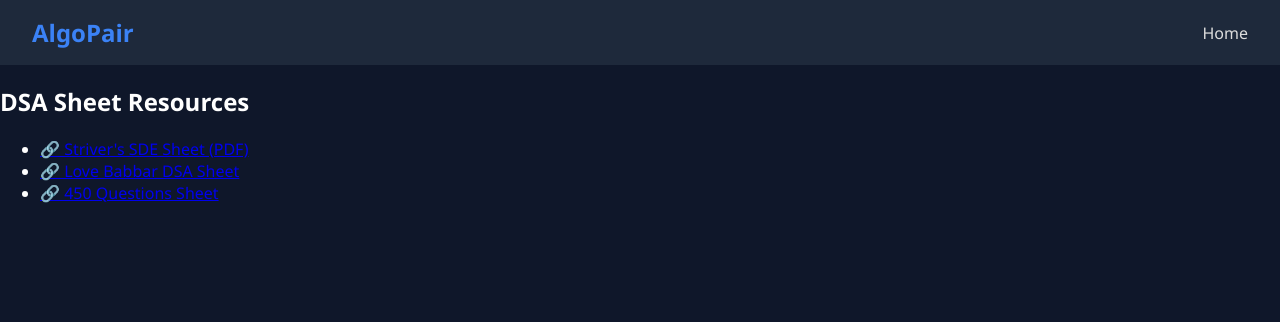
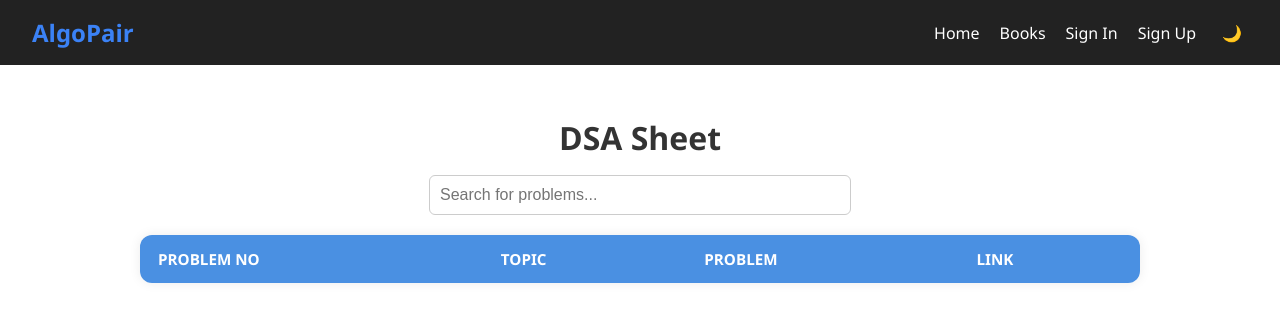
Before and after one commit to ayushisharma-05/AlgoPair, a plain HTML site: page dsa.html in a window 1280 px wide. Drawn offline with Linux system fonts and the light colour scheme.

Commit message:
Add files via upload

```diff
--- a/dsa.html
+++ b/dsa.html
@@ -1,24 +1,200 @@
 <!DOCTYPE html>
-<html>
+<html lang="en">
 <head>
+  <meta charset="UTF-8" />
+  <meta name="viewport" content="width=device-width, initial-scale=1.0"/>
   <title>DSA Sheets - AlgoPair</title>
   <link rel="stylesheet" href="style.css" />
+  <style>
+    body {
+      font-family: 'Segoe UI', Tahoma, Geneva, Verdana, sans-serif;
+      margin: 0;
+      background-color: #fff;
+      color: #333;
+      transition: background-color 0.3s ease, color 0.3s ease;
+    }
+
+    .navbar {
+      display: flex;
+      justify-content: space-between;
+      align-items: center;
+      background-color: #222;
+      padding: 1rem 2rem;
+      color: #fff;
+    }
+
+    .logo {
+      font-size: 1.5rem;
+      font-weight: bold;
+    }
+
+    .nav-links {
+      list-style: none;
+      display: flex;
+      gap: 20px;
+    }
+
+    .nav-links li a, .nav-links button {
+      color: #fff;
+      text-decoration: none;
+      background: none;
+      border: none;
+      cursor: pointer;
+      font-size: 1rem;
+    }
+
+    .container {
+      padding: 30px;
+      max-width: 1000px;
+      margin: auto;
+    }
+
+    .title {
+      font-size: 2rem;
+      margin-bottom: 1rem;
+      text-align: center;
+    }
+
+    #searchInput {
+      padding: 0.6rem;
+      width: 100%;
+      max-width: 400px;
+      margin: 0 auto 20px;
+      font-size: 1rem;
+      border-radius: 8px;
+      border: 1px solid #bbb;
+      display: block;
+    }
+
+    table {
+      width: 100%;
+      border-collapse: collapse;
+      border-radius: 12px;
+      overflow: hidden;
+      box-shadow: 0 0 12px rgba(0, 0, 0, 0.08);
+    }
+
+    th, td {
+      padding: 14px 18px;
+      text-align: left;
+    }
+
+    th {
+      background-color: #4a90e2;
+      color: white;
+      font-weight: 600;
+      text-transform: uppercase;
+      font-size: 0.95rem;
+    }
+
+    tr:nth-child(even) {
+      background-color: #f9f9f9;
+    }
+
+    tr:hover {
+      background-color: #f1f1f1;
+    }
+
+    /* Colorful topic badges */
+    .badge {
+      padding: 4px 10px;
+      border-radius: 20px;
+      color: #fff;
+      font-size: 0.85rem;
+      display: inline-block;
+      font-weight: 600;
+    }
+
+    .linkedlist { background-color: #f39c12; }
+    .tree { background-color: #27ae60; }
+    .dp { background-color: #9b59b6; }
+    .graph { background-color: #e74c3c; }
+
+    td:first-child {
+      color: #4a90e2;
+      font-weight: bold;
+    }
+
+    a {
+      color: #e67e22;
+      font-weight: bold;
+      text-decoration: none;
+    }
+
+    a:hover {
+      text-decoration: underline;
+    }
+
+    /* Dark mode */
+    body.dark-mode {
+      background-color: #121212;
+      color: #e0e0e0;
+    }
+
+    body.dark-mode .navbar {
+      background-color: #1e1e1e;
+    }
+
+    body.dark-mode table {
+      color: #ddd;
+    }
+
+    body.dark-mode th {
+      background-color: #333;
+    }
+
+    body.dark-mode tr:nth-child(even) {
+      background-color: #1e1e1e;
+    }
+
+    body.dark-mode tr:hover {
+      background-color: #333;
+    }
+
+    body.dark-mode a {
+      color: #ffa726;
+    }
+
+    body.dark-mode #searchInput {
+      background-color: #1e1e1e;
+      color: #eee;
+      border: 1px solid #444;
+    }
+  </style>
+
 </head>
 <body>
   <nav class="navbar">
     <div class="logo">AlgoPair</div>
     <ul class="nav-links">
       <li><a href="index.html">Home</a></li>
+      <li><a href="books.html">Books</a></li>
+      <li><a href="signin.html">Sign In</a></li>
+      <li><a href="signup.html">Sign Up</a></li>
+      <li><button id="darkModeToggle">🌙</button></li>
     </ul>
   </nav>
 
-  <section class="hero">
-    <h1>DSA Sheet Resources</h1>
-    <ul class="book-list">
-      <li><a href="#">🔗 Striver's SDE Sheet (PDF)</a></li>
-      <li><a href="#">🔗 Love Babbar DSA Sheet</a></li>
-      <li><a href="#">🔗 450 Questions Sheet</a></li>
-    </ul>
-  </section>
+  <main class="container">
+    <h1 class="title">DSA Sheet</h1>
+
+    <input type="text" id="searchInput" placeholder="Search for problems..." style="padding: 0.6rem; width: 100%; max-width: 400px; margin-bottom: 20px; font-size: 1rem; border-radius: 6px; border: 1px solid #ccc;">
+
+    <table id="dsaTable">
+      <thead>
+        <tr>
+          <th>Problem No</th>
+          <th>Topic</th>
+          <th>Problem</th>
+          <th>Link</th>
+        </tr>
+      </thead>
+      <tbody id="tableBody">
+        <!-- Rows will be added using JavaScript -->
+      </tbody>
+    </table>
+  </main>
+
+  <script src="script.js"></script>
 </body>
 </html>
```
